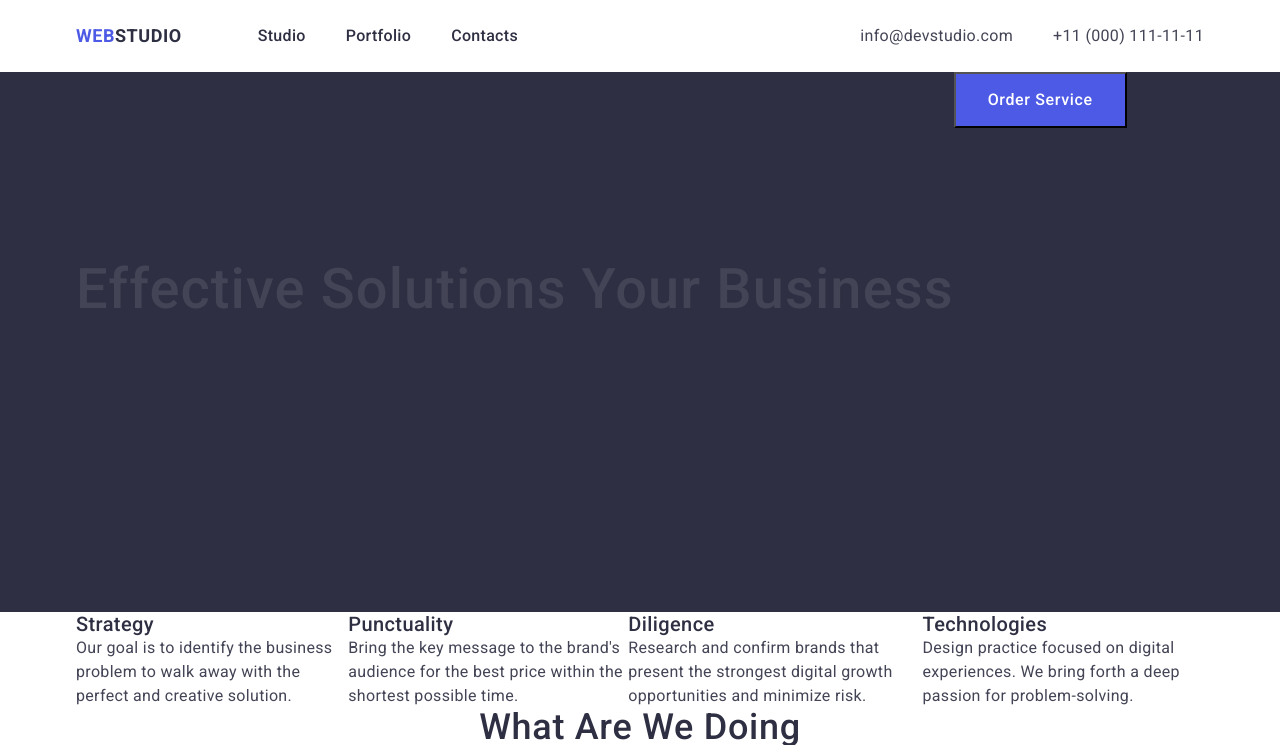
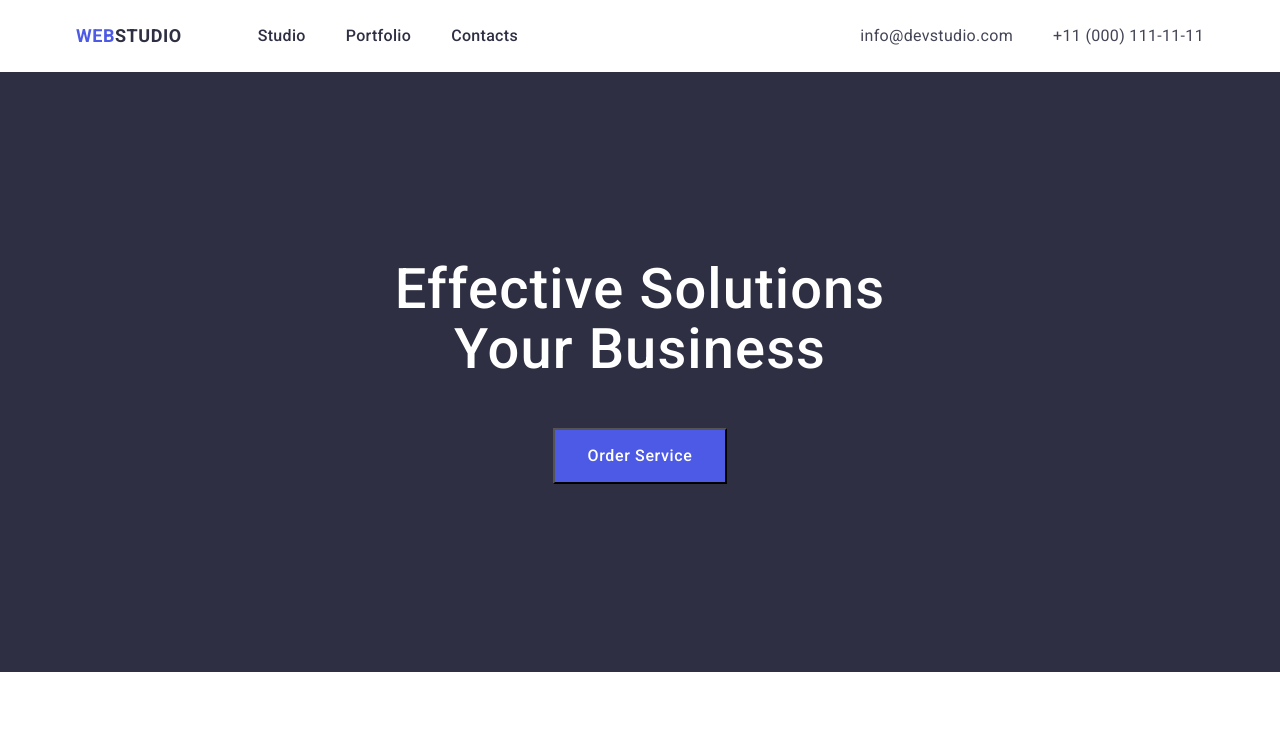
Before and after one commit to GaluzaAndriy/goit-markup-hw-03, a plain HTML site: page index.html in a window 1280 px wide. Shown: the top 745 px of the page. Drawn offline with nearby package versions, Linux system fonts and the light colour scheme.

Commit message:
section2

```diff
--- a/css/styles.css
+++ b/css/styles.css
@@ -99,7 +99,9 @@ body {
   gap: 40px;
 }
 
-/*.header-item {}{}*/
+/* .header-item {
+  background-color: aqua;
+} */
 
 .header-link {
   font-weight: var(--main-font-weigth);
@@ -123,8 +125,8 @@ body {
   gap: 40px;
 }
 
-.header-contacts-mail {
-}
+/* .header-contacts-mail {
+} */
 
 .header-mail {
   font-size: var(--main-font-size);
@@ -154,26 +156,27 @@ body {
 } */
 
 /*------------- HERO------------------------*/
+.button {
+  border: 1px solid transparent;
+}
 
 .hero {
   background-color: var(--title-color);
+  text-align: center;
 }
 
 .container-hero {
-  display: flex;
+  padding: 188px 317px;
 }
 
 .hero-title {
+  margin-top: 0;
+  margin-bottom: 48px;
   font-weight: var(--main-font-weigth);
   font-size: 56px;
   line-height: 1.07;
-  text-align: center;
   letter-spacing: var(--main-letter-spacing);
-  padding-top: 188px;
-  padding-right: auto;
-  padding-bottom: 292px;
-  padding-left: auto;
-
+  color: var(--first-white-color);
 }
 
 .hero-btn {
@@ -195,23 +198,26 @@ body {
 }
 /*------------- FEATURES------------------------*/
 .features {
+  padding-top: 120px;
 }
 
 .features-list {
   display: flex;
+  gap: 24px;
 }
 
 .features-item {
-}
-.container-features {
-  display: flex;
-}
+  width: calc((100%-72px) / 4);
+  }
+
+
 .features-title {
   font-weight: var(--main-font-weigth);
   font-size: 20px;
   line-height: 1.2;
   letter-spacing: var(--main-letter-spacing);
   color: var(--title-color);
+  padding-bottom: 8px;
 }
 
 .features-after-title {
--- a/index.html
+++ b/index.html
@@ -61,9 +61,8 @@
       <!-- comment section 0 -->
       <section class="hero">
         <div class="container container-hero">
-        <!--<img src="./images/dark-bg.jpg" alt="Banner" width="1440" height="603">-->
-        <h1 class="hero-title">Effective Solutions Your Business</h1>
-        <button type="button" class="hero-btn">Order Service</button>
+          <h1 class="hero-title">Effective Solutions Your Business</h1>
+          <button type="button" class="hero-btn">Order Service</button>
         </div>
       </section>
       <!-- comment section 1 -->
```
